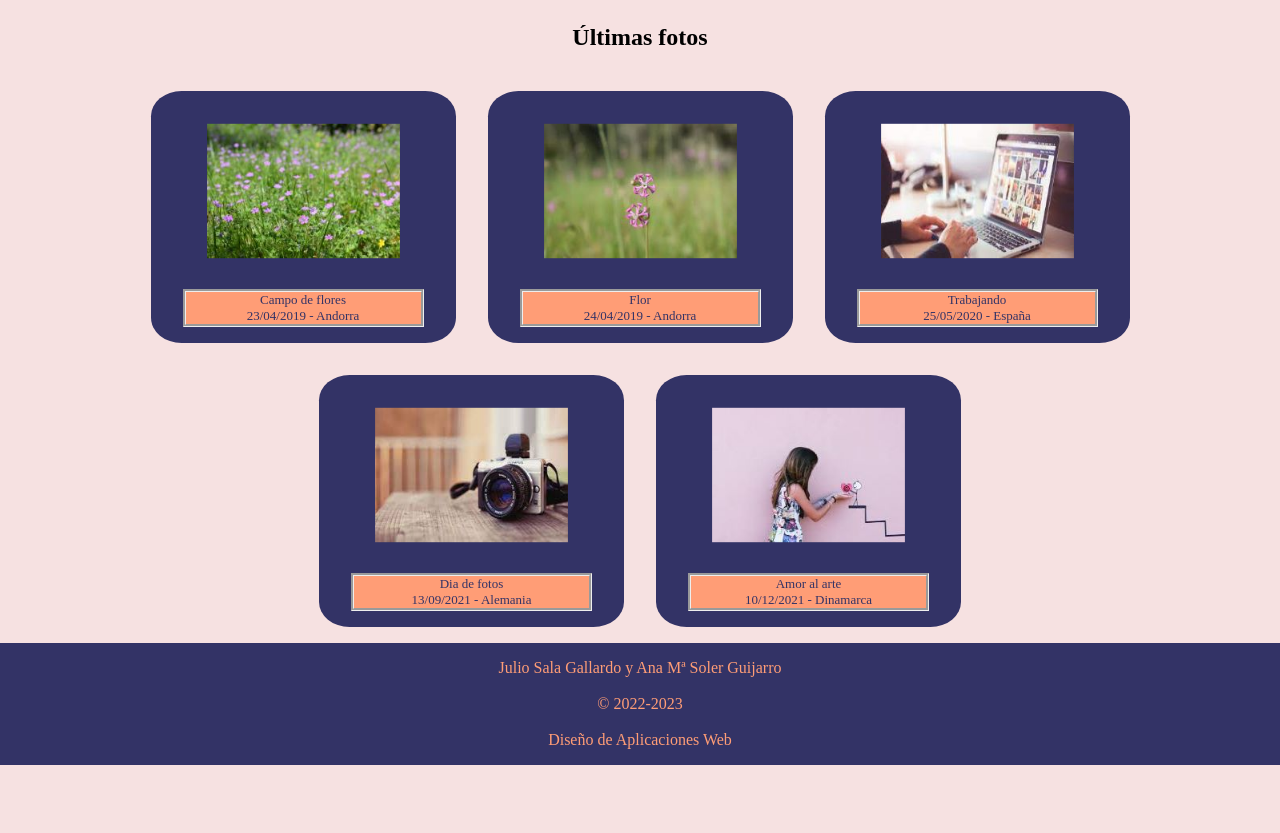
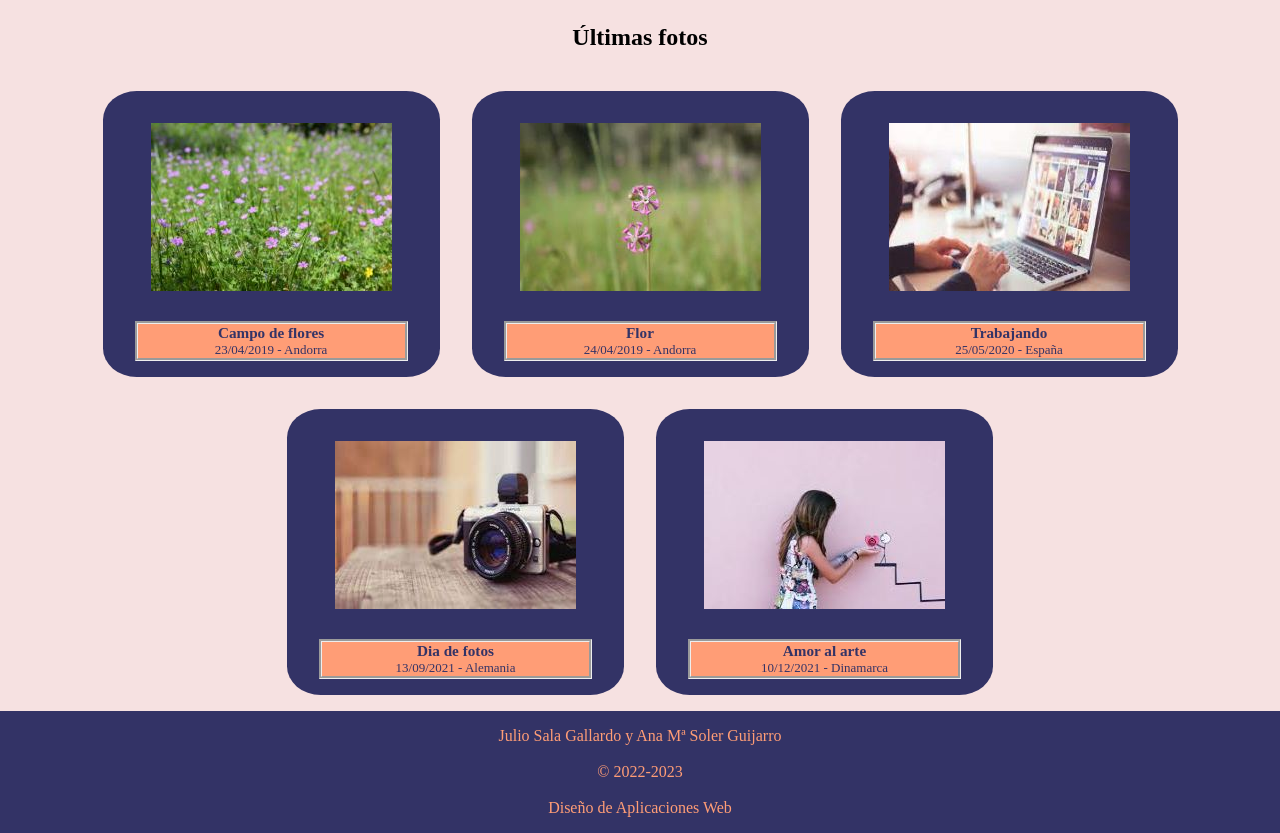
Before and after one commit to juliosalag/daw, a PHP site: page / in a window 1280 px wide. Shown: the part 185-1018 px from the top of the page. Before the commit the page ends 950 px from the top, so only its background shows below. Run offline with PHP 8.4, Linux system fonts and the light colour scheme; some libraries are stand-ins or nearby versions.

Commit message:
css revisado

```diff
--- a/aviso.html
+++ b/aviso.html
@@ -37,14 +37,14 @@
     </header>
 
     <main>
-        <p id="disculpas">Lo sentimos, no puedes acceder a este contenido sin iniciar sesion</p>
-        <center>
+        <div class="center">
+            <p id="disculpas">Lo sentimos, no puedes acceder a este contenido sin iniciar sesion</p>
             <img src="src/cara.jpg" alt="Cara super triste">
             <div class="botones">
                 <a href="registro.html" class="boton">Crear cuenta</a>
                 <a href="inicio.html" class="boton">Iniciar sesion</a>
             </div>
-        </center>
+        </div>
     </main>
 
     <footer>
--- a/css/style.css
+++ b/css/style.css
@@ -89,7 +89,7 @@
 
 article:hover{
     border-radius: 15%;
-    filter:sepia()
+    background-color: var(--clr-primary);
 }
 
 article section{
@@ -102,12 +102,16 @@
 
 /* PAGINA DE AVISO */
 
-main img {
-    scale: 0.8;
+main img{
+    margin: 1em;
 }
 
 .botones{
-    margin: 0 0 3em;
+    margin: 2em 0 3em;
+}
+
+.center{
+    text-align: center;
 }
 
 .boton{
--- a/index.html
+++ b/index.html
@@ -43,7 +43,7 @@
                 <a href="aviso.html">
                     <img src="src/img1.jpg" alt="Campo de flores">
                     <section>
-                        <p>Campo de flores</p>
+                        <h3>Campo de flores</h3>
                         <p>23/04/2019 - Andorra</p>
                     </section>
                 </a>
@@ -53,7 +53,7 @@
                 <a href="aviso.html">
                     <img src="src/img2.jpg" alt="Flores">
                     <section>
-                        <p>Flor</p>
+                        <h3>Flor</h3>
                         <p>24/04/2019 - Andorra</p>
                     </section>
                 </a>
@@ -63,7 +63,7 @@
                 <a href="aviso.html">
                     <img src="src/img3.jpg" alt="Ordenador portatil">
                     <section>
-                        <p>Trabajando</p>
+                        <h3>Trabajando</h3>
                         <p>25/05/2020 - España</p>
                     </section>
                 </a>
@@ -73,7 +73,7 @@
                 <a href="aviso.html">
                     <img src="src/img4.jpg" alt="Camara de fotos">
                     <section>
-                        <p>Dia de fotos</p>
+                        <h3>Dia de fotos</h3>
                         <p>13/09/2021 - Alemania</p>
                     </section>
                 </a>
@@ -83,7 +83,7 @@
                 <a href="aviso.html">
                     <img src="src/img5.jpg" alt="Señora cogiendo un corazon">
                     <section>
-                        <p>Amor al arte</p>
+                        <h3>Amor al arte</h3>
                         <p>10/12/2021 - Dinamarca</p>
                     </section>
                 </a>
```
Also changed, not shown: buscar2.html (+5 -5 lines), src/cara.jpg.
